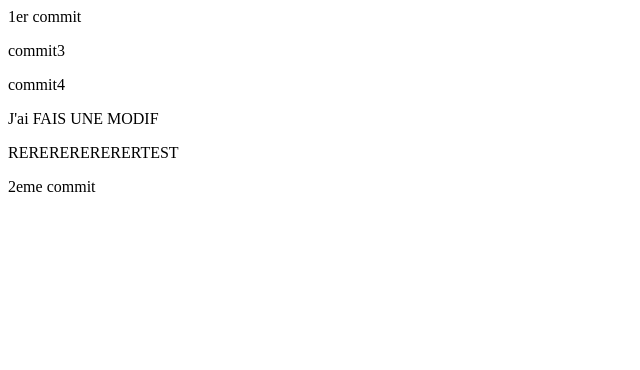
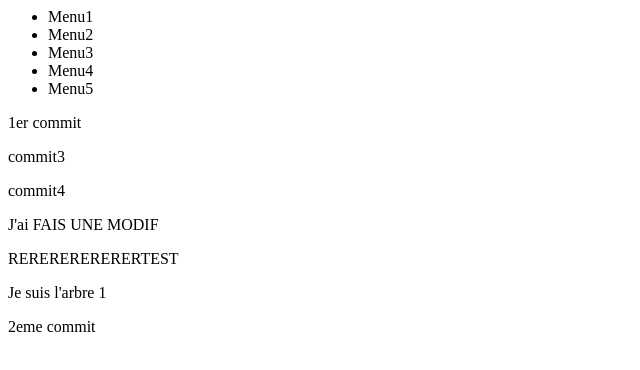
Before and after one commit to ldhem/ProjetGitIntro, a plain HTML site: page index.html in a window 1280 px wide. Shown: the whole page, without its empty margins (0-640 px from the left). Drawn offline with Linux system fonts and the light colour scheme.

Commit message:
Ajoutde la navbar

```diff
--- a/index.html
+++ b/index.html
@@ -5,11 +5,20 @@
     <title>Document</title>
 </head>
 <body>
+    <nav><ul>
+        <li>Menu1</li>
+        <li>Menu2</li>
+        <li>Menu3</li>
+        <li>Menu4</li>
+        <li>Menu5</li>
+    </ul></nav>
     <p>1er commit</p>
     <p>commit3</p>
     <p>commit4</p>
     <p>J'ai FAIS UNE MODIF</p>
     <p>RERERERERERERTEST</p>
+    <p>Je suis l'arbre 1</p>
+
 
 </body>
 <footer>2eme commit</footer>
```
